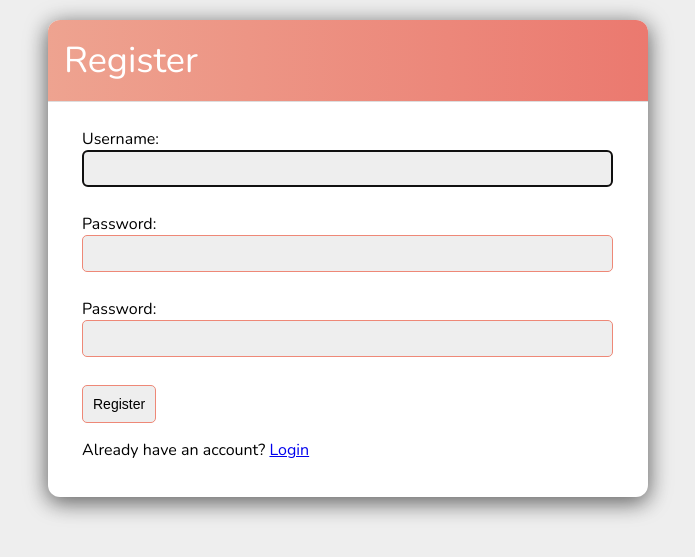
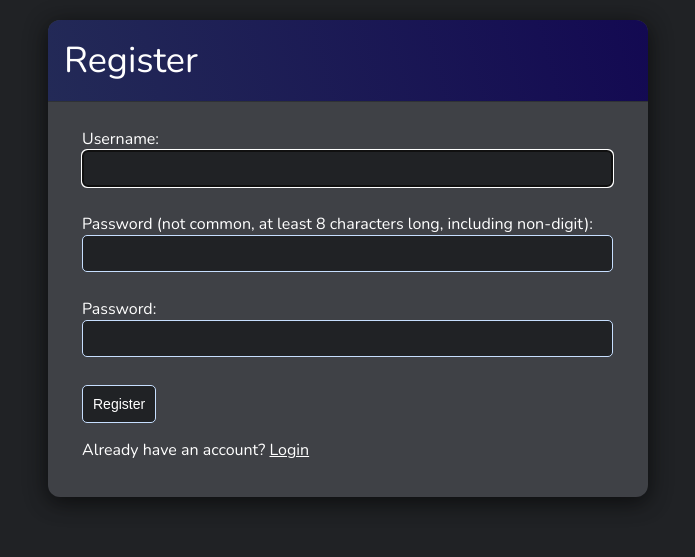
Before and after one commit to FilipTarajko/todo_list_django, a Django app: template base/templates/base/register.html in a window 1280 px wide. Shown: the top 557 px of the page, without its empty margins (292-987 px from the left). Run offline with Django 4.2, Linux system fonts and the light colour scheme; the template is opened without the code that fills it, so the values that code supplies are empty, except form fields; tables that the repository leaves empty hold one stand-in row (values such as "Sample post"); form fields are guessed from the names that the template uses.

Commit message:
add non-exhaustive client-side registration form validation

```diff
--- a/base/templates/base/login.html
+++ b/base/templates/base/login.html
@@ -7,12 +7,12 @@
   <h1>Log in</h1>
 </header>
 
-<div class="card-body-as-p">
+<div class="card-body-as-p text">
   <form method="POST">
     {% csrf_token %} {{form.as_p}}
     <input class="button" type="submit" value="Login" />
   </form>
-  <p>Don't have an account? <a href="{% url 'register' %}">Register</a></p>
+  <p>Don't have an account? <a href="{% url 'register' %}" class="text"><u>Register<u></a></p>
 </div>
 
 {% endblock content %}
--- a/base/templates/base/main.html
+++ b/base/templates/base/main.html
@@ -11,7 +11,9 @@
     <link rel="preconnect" href="https://fonts.googleapis.com" />
     <link rel="preconnect" href="https://fonts.gstatic.com" crossorigin />
     <link href="https://fonts.googleapis.com/css2?family=Lobster&family=Nunito&display=swap" rel="stylesheet" />
-    {% if users_settings.darkmode and users_settings.high_contrast %}
+    {% if not users_settings %}
+    <link rel="stylesheet" href="{% static 'base/darkmode_contrast_vars.css' %}" />
+    {% elif users_settings.darkmode and users_settings.high_contrast %}
     <link rel="stylesheet" href="{% static 'base/darkmode_contrast_vars.css' %}" />
     {% elif users_settings.darkmode and not users_setting.high_contrast %}
     <link rel="stylesheet" href="{% static 'base/darkmode_vars.css' %}" />
--- a/base/templates/base/register.html
+++ b/base/templates/base/register.html
@@ -7,9 +7,9 @@
   <h1>Register</h1>
 </header>
 
-{{form.errors}}
+<div class="text">{{ form.errors }}</div>
 
-<div class="card-body-as-p">
+<div class="card-body-as-p text">
   <form method="POST">
     {% csrf_token %}
     <p>
@@ -18,18 +18,20 @@
       <input type="text" name="username" maxlength="150" autocapitalize="none" autocomplete="username" autofocus="" required="" id="id_username" />
     </p>
     <p>
-      <label>{{form.password1.label}}:</label>
+      <label style="padding-right: 24px">{{form.password1.label}} (not common, at least 8 characters long, including non-digit):</label>
       {% comment %} {{form.password1}} {% endcomment %}
-      <input type="password" name="password1" autocomplete="new-password" required="" id="id_password1" />
+      <input type="password" name="password1" autocomplete="new-password" required="" id="id_password1" minlength="8" pattern="\S*\D\S*" />
     </p>
     <p>
       <label>{{form.password2.label}}:</label>
       {% comment %} {{form.password2}} {% endcomment %}
-      <input type="password" name="password2" autocomplete="new-password" required="" id="id_password2" />
+      <input type="password" name="password2" autocomplete="new-password" required="" id="id_password2" minlength="8" pattern="\S*\D\S*" />
     </p>
     <input style="margin-top: 12px" class="button" type="submit" value="Register" />
   </form>
-  <p>Already have an account? <a href="{% url 'login' %}">Login</a></p>
+  <p>
+    Already have an account? <a href="{% url 'login' %}" class="text"><u>Login</u></a>
+  </p>
 </div>
 
 {% endblock content %}
```
